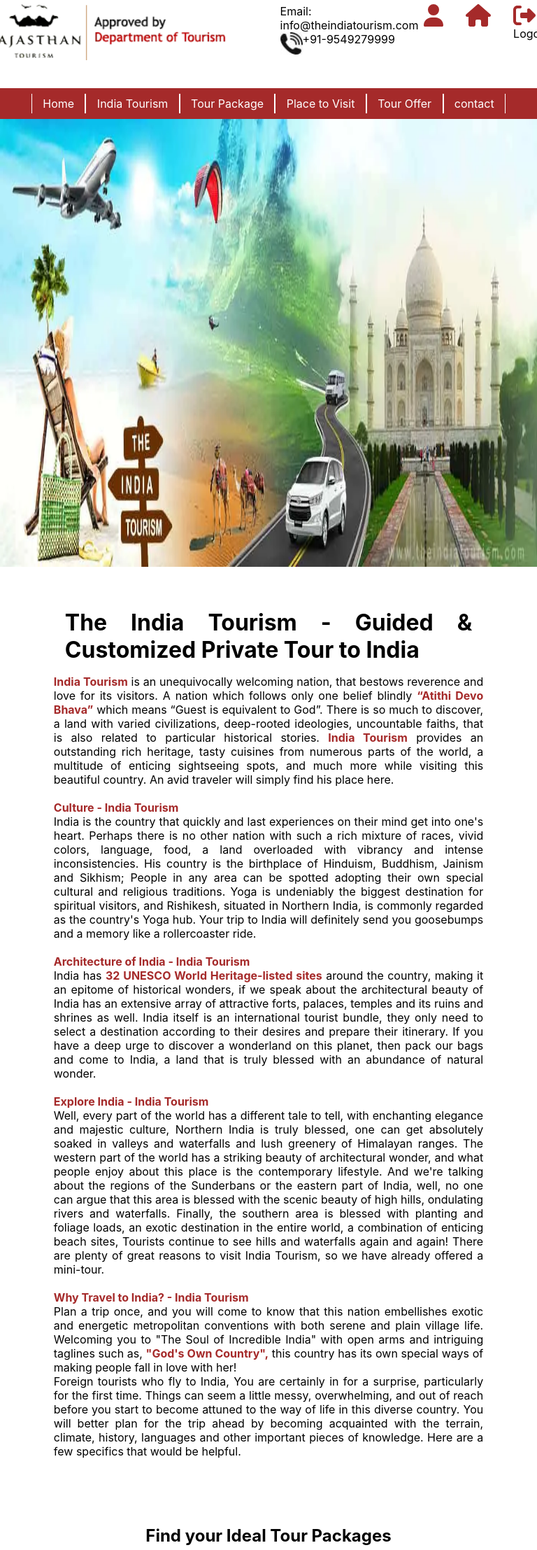
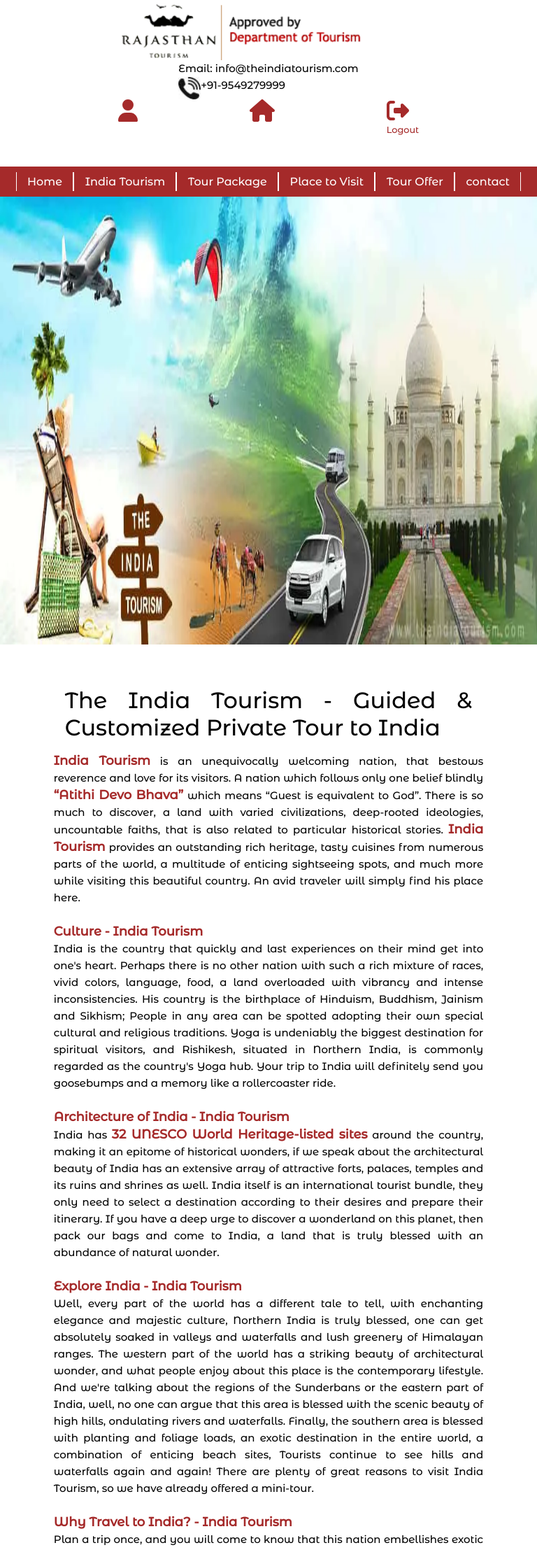
Before and after one commit to mohnish183/tourism_frontend, a React (Create React App) app: page / in a window 768 px wide. Shown: the part 90-2305 px from the top of the page at 70% size. Built offline with nearby package versions, Linux system fonts and the light colour scheme; no server answers.

Commit message:
change on 1march

```diff
--- a/public/index.html
+++ b/public/index.html
@@ -15,6 +15,12 @@
       user's mobile device or desktop. See https://developers.google.com/web/fundamentals/web-app-manifest/
     -->
     <link rel="manifest" href="%PUBLIC_URL%/manifest.json" />
+    <link rel="preconnect" href="https://fonts.googleapis.com" />
+    <link rel="preconnect" href="https://fonts.gstatic.com" crossorigin />
+    <link
+      href="https://fonts.googleapis.com/css2?family=Montserrat+Alternates:wght@300;400;500&display=swap"
+      rel="stylesheet"
+    />
     <!--
       Notice the use of %PUBLIC_URL% in the tags above.
       It will be replaced with the URL of the `public` folder during the build.
--- a/src/Component/Visit.jsx
+++ b/src/Component/Visit.jsx
@@ -13,7 +13,7 @@ function Visit() {
       <div className="placevist_main_container">
         <div className="placevisit_discription">
           <h1>Top Tourist Destination India</h1>
-          <hr />
+          <hr className="break_line" />
           <p>
             Top Tourist Destination India is the home to numerous attractions,
             amenities, activities and beauties. It is not hard to believe that a
--- a/src/ComponentUI/Dynamic.css
+++ b/src/ComponentUI/Dynamic.css
@@ -11,7 +11,7 @@
 .dynamic_discription {
   display: flex;
   flex-direction: column;
-  margin-bottom: 10vh;
+  margin-bottom: 5vh;
 }
 .dynamic_discription * {
   text-align: justify;
@@ -19,6 +19,7 @@
 .place_txt,
 span {
   color: red;
+  font-size: 18px;
 }
 .dynamic_discription h1 {
   text-align: center;
@@ -28,6 +29,7 @@ span {
   flex-wrap: wrap;
   gap: 2vh 5vw;
   justify-content: flex-start;
+  margin-bottom: 5vh;
 }
 .dynamic_items {
   background-color: rgb(249, 244, 244);
--- a/src/ComponentUI/Home.css
+++ b/src/ComponentUI/Home.css
@@ -1,5 +1,18 @@
 .india-tour {
 }
+
+h1,
+h2,
+h4,
+p {
+  font-family: "Montserrat Alternates", sans-serif;
+  font-weight: 500;
+  font-style: normal;
+}
+b {
+  font-size: 18px;
+}
+
 .india-tour img {
   width: 100%;
   height: 80vh;
@@ -35,6 +48,11 @@ b {
 }
 hr {
   border: 0.5px dashed black;
+  height: 1px;
+  font-weight: 100;
+  border-top: none;
+  width: 100%;
+  margin-bottom: 5vh;
 }
 .headingtext2 {
   display: flex;
@@ -111,6 +129,7 @@ hr {
 .yourStyle-block {
   display: flex;
   gap: 0 2vh;
+  margin-top: 5vh;
 }
 .yourstyle-item-block {
   display: flex;
--- a/src/ComponentUI/Navbar.css
+++ b/src/ComponentUI/Navbar.css
@@ -35,6 +35,15 @@
 .register-part {
   display: flex;
   gap: 4vh;
+}
+
+.logout_section {
+  display: flex;
+  flex-direction: column;
+}
+.logout_section p {
+  color: brown;
+  font-size: 0.8rem;
 }
 /* ******* nav header */
 .navbar_link {
@@ -101,14 +110,24 @@
   .navbar_link * {
     text-align: center;
   }
+  .display_logout {
+    position: relative;
+    right: 6vw;
+  }
 }
 @media screen and (min-width: 620px) and (max-width: 820px) {
   .logo_header {
     display: flex;
-    flex-direction: row;
+    flex-direction: column;
     flex-wrap: wrap;
     justify-content: flex-start;
     margin-bottom: 5vh;
+  }
+  .second_header_logo {
+    display: flex;
+    flex-direction: column;
+    justify-content: center;
+    align-items: center;
   }
   .image_indian_tourism {
     display: flex;
@@ -127,11 +146,17 @@
   .second_header_part {
     width: 100%;
     display: flex;
-    flex-direction: row;
+    flex-direction: column;
     gap: 0 1vw;
     justify-content: center;
 
     margin-top: 1vh;
+  }
+  .register-part {
+    width: 100%;
+    display: flex;
+    justify-content: center;
+    gap: 0 20vh;
   }
   .hamburger_icon * {
     display: none;
@@ -167,6 +192,11 @@
     display: none;
   }
 }
+@media screen and (min-width: 1100px) and (max-width: 1600px) {
+  .hamburger_icon * {
+    display: none;
+  }
+}
 .childnodeOn {
   height: 100%;
 
--- a/src/ComponentUI/Visit.css
+++ b/src/ComponentUI/Visit.css
@@ -38,9 +38,8 @@
   font-size: 1rem;
   padding: 1vh;
 }
-hr {
+.break_line {
   height: 1px;
-
   font-weight: 100;
   border-top: none;
 }
--- a/src/index.css
+++ b/src/index.css
@@ -1,13 +1,23 @@
-body {
+/* body {
   margin: 0;
   font-family: -apple-system, BlinkMacSystemFont, 'Segoe UI', 'Roboto', 'Oxygen',
     'Ubuntu', 'Cantarell', 'Fira Sans', 'Droid Sans', 'Helvetica Neue',
     sans-serif;
   -webkit-font-smoothing: antialiased;
   -moz-osx-font-smoothing: grayscale;
+} */
+body {
+  margin: 0;
+  font-family: "Montserrat Alternates", sans-serif;
+  font-weight: 500;
+  font-style: normal;
 }
-
+p {
+  font-size: 15px;
+  line-height: 24px;
+  text-align: justify;
+}
 code {
-  font-family: source-code-pro, Menlo, Monaco, Consolas, 'Courier New',
+  font-family: source-code-pro, Menlo, Monaco, Consolas, "Courier New",
     monospace;
 }
```
